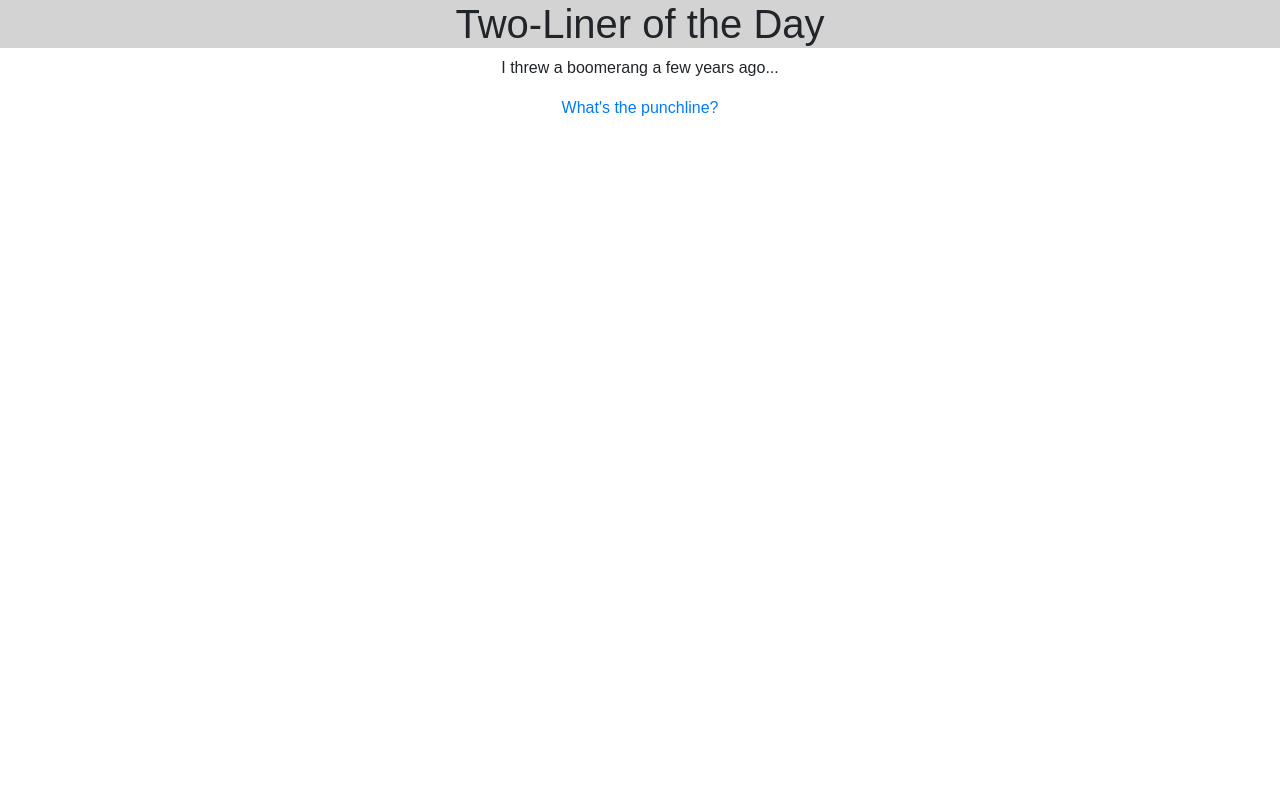
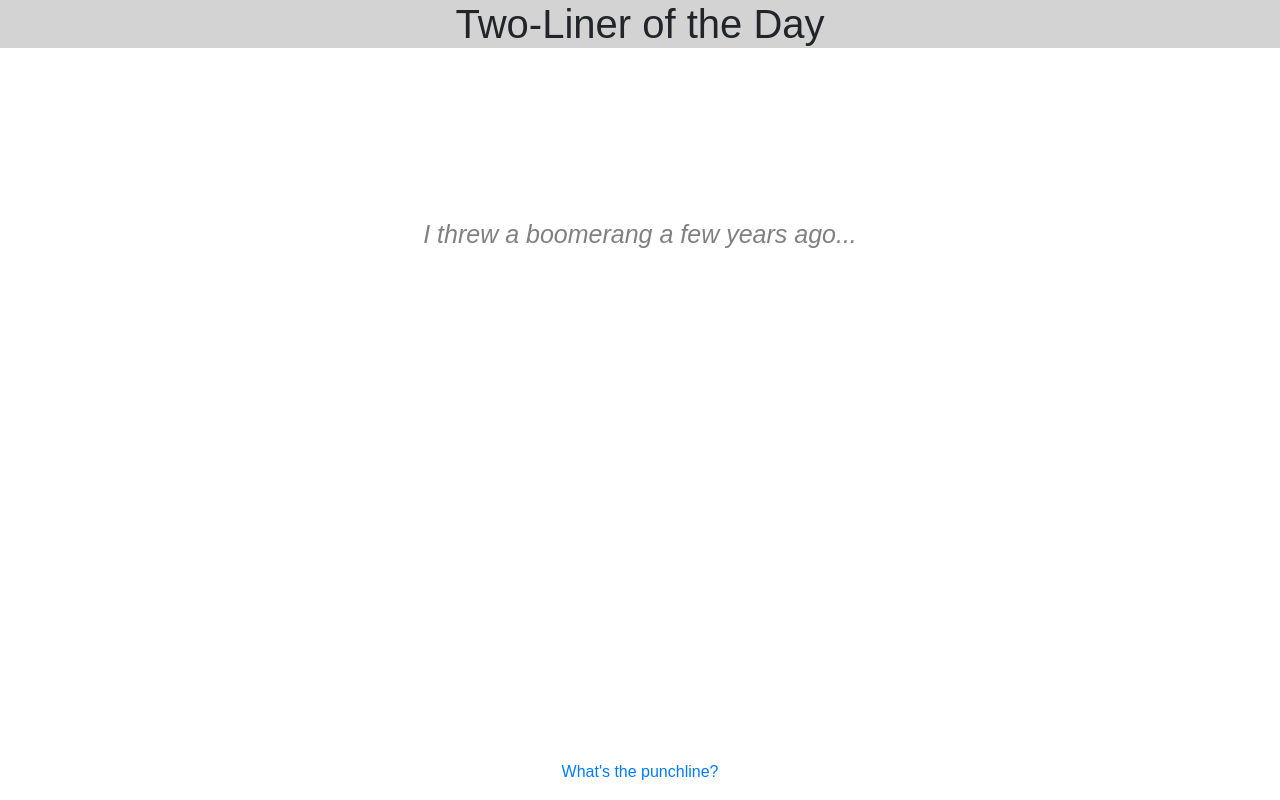
Before and after one commit to ckraczkowsky91/flask-simple-app-with-templates, a Flask app: page / in a window 1280 px wide. Run offline with Flask 2, Linux system fonts and the light colour scheme; some libraries are stand-ins or nearby versions.

Commit message:
Fixed styling.

```diff
--- a/static/styles.css
+++ b/static/styles.css
@@ -16,6 +16,16 @@ header {
   background-color: lightgrey;
 }
 
-content {
-  color: red;
+footer {
+  position: absolute;
+  bottom: 0;
+  width: 100%;
+  height: 2.5rem;
 }
+
+.body {
+  font-size: 25px;
+  font-style: italic;
+  padding: 10rem;
+  color: grey;
+}
--- a/templates/part-one.html
+++ b/templates/part-one.html
@@ -1,7 +1,7 @@
 {% extends 'base.html' %}
 
 {% block content %}
-  <div>
-    <p class="text">I threw a boomerang a few years ago...</p>
+  <div class=body>
+    <p>I threw a boomerang a few years ago...</p>
   </div>
 {% endblock %}
--- a/templates/part-two.html
+++ b/templates/part-two.html
@@ -1,5 +1,7 @@
 {% extends 'base.html' %}
 
 {% block content %}
-  <p>...I now live in constant fear.</p>
+  <div class=body>
+    <p>...I now live in constant fear.</p>
+  </div>
 {% endblock %}
```
